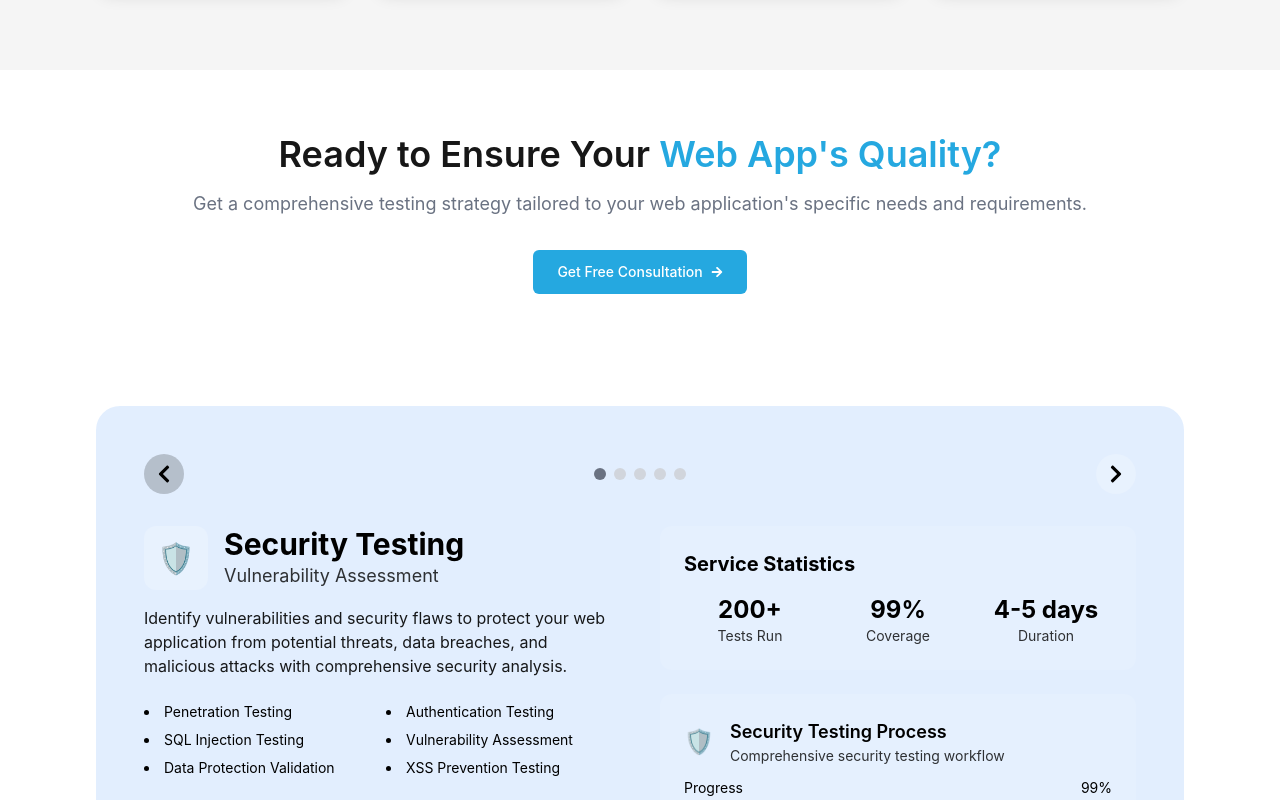
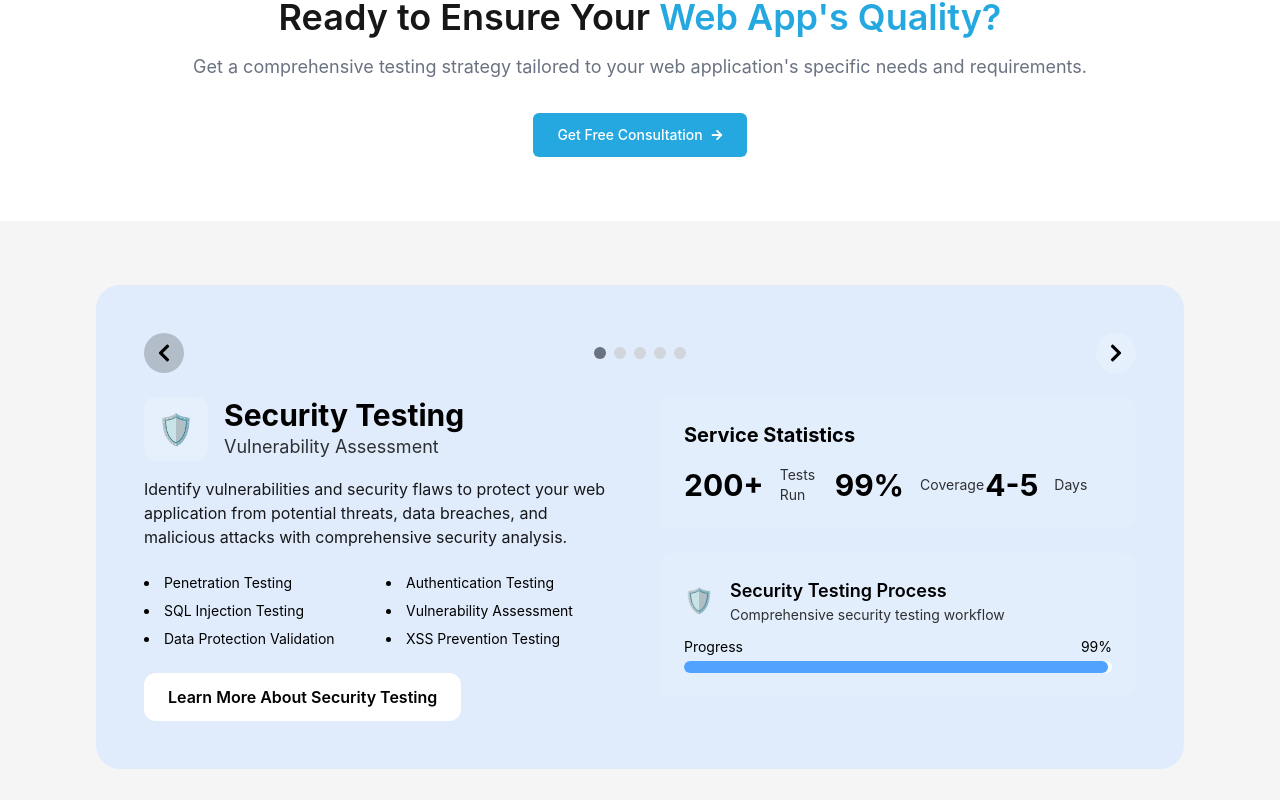
Before and after one commit to prakash47/testrq-3.0, a Next.js app: page /services/web-app-testing in a window 1280 px wide. Shown: the part 1981-2781 px from the top of the page. Built offline with nearby package versions, Linux system fonts and the light colour scheme.

Commit message:
padding fixed for all components

```diff
--- a/src/components/sections/WebappAnyQuestions.tsx
+++ b/src/components/sections/WebappAnyQuestions.tsx
@@ -28,7 +28,7 @@ const ctaSection = {
 
 const WebappProvenTestingProcess = () => {
   return (
-    <section className="py-16 px-8 sm:px-8 md:px-12 lg:px-24 text-center bg-[theme(color.background.gray)]">
+    <section className="py-16 px-8 md:px-12 lg:px-24 text-center bg-[theme(color.background.gray)]">
       <h2 className="text-4xl font-semibold">{renderTitle()}</h2>
       <p className="mt-4 text-gray-500 text-base sm:text-lg">
         {ctaSection.subtitle}
--- a/src/components/sections/WebappCaseStudies.tsx
+++ b/src/components/sections/WebappCaseStudies.tsx
@@ -64,7 +64,7 @@ const caseStudies = [
 
 export default function CaseStudies() {
   return (
-    <section className="bg-white py-20">
+    <section className="bg-white py-16 px-8 md:px-12 lg:px-24">
       {/* Intro Section */}
       <div className="max-w-7xl mx-auto px-6 md:px-12 lg:px-24 text-center mb-16">
         <span className="inline-block bg-blue-100 text-[theme(color.brand.blue)] font-medium text-sm px-4 py-1 rounded-full mb-4">
@@ -76,7 +76,7 @@ export default function CaseStudies() {
             Web App Testing Projects
           </span>
         </h2>
-        <p className="text-base md:text-lg text-gray-600 max-w-2xl mx-auto">
+        <p className="text-base md:text-lg text-gray-600 max-w-3xl mx-auto">
           Discover how our comprehensive web application testing services have
           helped businesses across various industries achieve their quality and
           performance goals.
@@ -84,7 +84,7 @@ export default function CaseStudies() {
       </div>
 
       {/* Case Study Cards */}
-      <div className="grid gap-16 px-6 md:px-12 lg:px-24">
+      <div className="grid gap-16">
         {caseStudies.map((study, idx) => {
           const isReversed = idx % 2 !== 0;
           const layoutClass = isReversed
--- a/src/components/sections/WebappComprehensive.tsx
+++ b/src/components/sections/WebappComprehensive.tsx
@@ -129,7 +129,7 @@ const testingServices: TestingCard[] = [
 
 export default function TestingServicesSection() {
   return (
-    <section className="bg-[theme(color.background.gray)] py-20 px-8 md:px-12 lg:px-24">
+    <section className="bg-[theme(color.background.gray)] py-16 px-8 md:px-12 lg:px-24">
       <div className="max-w-5xl mx-auto text-center mb-12">
         <span className="inline-block bg-blue-100 text-[theme(color.brand.blue)] font-medium text-sm px-4 py-2 rounded-full mb-4">
           Our Web App Testing Services
--- a/src/components/sections/WebappComprehensiveSlider.tsx
+++ b/src/components/sections/WebappComprehensiveSlider.tsx
@@ -36,7 +36,7 @@ const testingServices: FeatureSet[] = [
     stats: [
       { label: "Tests Run", value: "200+" },
       { label: "Coverage", value: "99%" },
-      { label: "Duration", value: "4-5 days" },
+      { label: "Days", value: "4-5" },
     ],
     processLabel: "Security Testing Process",
     processDescription: "Comprehensive security testing workflow",
@@ -62,7 +62,7 @@ const testingServices: FeatureSet[] = [
     stats: [
       { label: "Tests Run", value: "300+" },
       { label: "Coverage", value: "95%" },
-      { label: "Duration", value: "3-4 days" },
+      { label: "Days", value: "3-4" },
     ],
     processLabel: "Performance Testing Process",
     processDescription: "Comprehensive performance testing workflow",
@@ -95,7 +95,7 @@ const testingServices: FeatureSet[] = [
     stats: [
       { label: "Tests Run", value: "150+" },
       { label: "Coverage", value: "92%" },
-      { label: "Duration", value: "2-3 days" },
+      { label: "Days", value: "2-3" },
     ],
     processLabel: "Performance Testing Process",
     processDescription: "Comprehensive performance testing workflow",
@@ -121,7 +121,7 @@ const testingServices: FeatureSet[] = [
     stats: [
       { label: "Tests Run", value: "400+" },
       { label: "Coverage", value: "96%" },
-      { label: "Duration", value: "1-2 days" },
+      { label: "Days", value: "1-2" },
     ],
     processLabel: "Performance Testing Process",
     processDescription: "Comprehensive performance testing workflow",
@@ -147,7 +147,7 @@ const testingServices: FeatureSet[] = [
     stats: [
       { label: "Tests Run", value: "250+" },
       { label: "Coverage", value: "94%" },
-      { label: "Duration", value: "3-4 days" },
+      { label: "Days", value: "3-4" },
     ],
     processLabel: "Performance Testing Process",
     processDescription: "Comprehensive performance testing workflow",
@@ -171,7 +171,7 @@ export default function ComprehensiveTestingSlider() {
   const current = testingServices[index];
 
   return (
-    <div className="relative px-8 md:px-12 lg:px-24 py-12 w-full max-w-7xl mx-auto">
+    <div className="relative px-8 md:px-12 lg:px-24 py-16 w-full mx-auto bg-[theme(color.background.gray)]">
       <div
         className={`rounded-3xl p-8 md:p-12 text-black transition-all duration-300 ${current.bgColor}`}
       >
@@ -204,7 +204,7 @@ export default function ComprehensiveTestingSlider() {
         </div>
 
         {/* Content */}
-        <div className="grid grid-cols-1 md:grid-cols-2 gap-10 mt-8">
+        <div className="grid grid-cols-1 md:grid-cols-2 gap-10 mt-6">
           {/* Left Column */}
           <div>
             <div className="flex items-center gap-4 mb-4">
@@ -234,15 +234,17 @@ export default function ComprehensiveTestingSlider() {
           <div className="space-y-6">
             <div className="rounded-xl p-6 bg-white/10">
               <h4 className="text-xl font-bold mb-4">Service Statistics</h4>
-              <div className="grid grid-cols-3 gap-4 text-center">
+
+              <div className="grid grid-cols-1 sm:grid-cols-2 xl:grid-cols-3 gap-6">
                 {current.stats.map((stat, i) => (
-                  <div key={i}>
-                    <div className="text-2xl font-bold">{stat.value}</div>
+                  <div key={i} className="flex flex-col sm:flex-row sm:items-center sm:gap-4 text-center sm:text-left">
+                    <div className="text-3xl font-bold text-black">{stat.value}</div>
                     <div className="text-sm text-black/80">{stat.label}</div>
                   </div>
                 ))}
               </div>
             </div>
+
 
             {current.processLabel && current.progress && (
               <div className="rounded-xl p-6 bg-white/10">
--- a/src/components/sections/WebappFAQs.tsx
+++ b/src/components/sections/WebappFAQs.tsx
@@ -38,9 +38,9 @@ export default function WebappFAQs() {
   };
 
   return (
-    <section className="bg-[#f9fafb] py-20">
+    <section className="bg-[#f9fafb] py-16 px-8 md:px-12 lg:px-24">
       {/* Header */}
-      <div className="max-w-4xl mx-auto px-8 md:px-12 lg:px-24 text-center mb-14">
+      <div className="max-w-4xl mx-auto text-center mb-14">
         <span className="inline-flex items-center gap-2 px-4 py-1 text-sm font-medium rounded-full bg-blue-100 text-[theme(color.brand.blue)]">
           <span className="w-2 h-2 bg-[theme(color.brand.blue)] rounded-full" />
           Frequently Asked Questions
@@ -58,7 +58,7 @@ export default function WebappFAQs() {
       </div>
 
       {/* FAQ Section */}
-      <div className="max-w-5xl mx-auto px-6 space-y-4">
+      <div className="max-w-5xl mx-auto space-y-4">
         {faqs.map((item, index) => (
           <div
             key={index}
--- a/src/components/sections/WebappProvenTestingProcess.tsx
+++ b/src/components/sections/WebappProvenTestingProcess.tsx
@@ -30,7 +30,7 @@ const ctaSection = {
 
 const WebappProvenTestingProcess = () => {
   return (
-    <section className="py-16 px-8 sm:px-8 md:px-12 lg:px-24 text-center bg-[theme(color.background.gray)]">
+    <section className="py-16 px-8 md:px-12 lg:px-24 text-center bg-[theme(color.background.gray)]">
       <h2 className="text-4xl font-semibold">{renderTitle()}</h2>
       <p className="mt-4 text-gray-500 text-base sm:text-lg">
         {ctaSection.subtitle}
--- a/src/components/sections/WebappROISection.tsx
+++ b/src/components/sections/WebappROISection.tsx
@@ -45,7 +45,7 @@ const roiStats = [
 
 export default function WebappROISection() {
   return (
-    <section className="px-8 md:px-12 lg:px-24 py-20 bg-[theme(color.background.gray)]">
+    <section className="px-8 md:px-12 lg:px-24 py-16 bg-[theme(color.background.gray)]">
       <div className="max-w-7xl mx-auto flex flex-col lg:flex-row gap-12 items-start">
         {/* Left Content */}
         <div className="flex-1">
--- a/src/components/sections/WebappReadyToEnsureQuality.tsx
+++ b/src/components/sections/WebappReadyToEnsureQuality.tsx
@@ -24,7 +24,7 @@ const ctaSection = {
 
 const WebappReadyToEnsureQuality = () => {
   return (
-    <section className="py-16 px-8 sm:px-8 md:px-12 lg:px-24 text-center bg-white">
+    <section className="py-16 px-8 md:px-12 lg:px-24 text-center bg-white">
       <h2 className="text-4xl font-semibold">{renderTitle()}</h2>
       <p className="mt-4 text-gray-500 text-base sm:text-lg">
         {ctaSection.subtitle}
--- a/src/components/sections/WebappTestingHeroSection.tsx
+++ b/src/components/sections/WebappTestingHeroSection.tsx
@@ -17,7 +17,7 @@ const WebappTestingHeroSection: React.FC = () => {
             Web Application Testing Experts
           </span>
 
-          <h1 className="text-3xl sm:text-4xl md:text-6xl font-bold text-gray-900 leading-tight mb-4">
+          <h1 className="text-3xl sm:text-4xl md:text-5xl font-bold text-gray-900 leading-tight mb-4">
             Comprehensive{" "}
             <span className="text-[theme(color.brand.blue)]">
               Web-App Testing&nbsp;
--- a/src/components/sections/WebappWhyChooseTestriq.tsx
+++ b/src/components/sections/WebappWhyChooseTestriq.tsx
@@ -56,7 +56,7 @@ const features = [
 
 export default function WebappWhyChooseTestriq() {
   return (
-    <section className="px-8 md:px-12 lg:px-24 py-20 bg-white relative overflow-hidden">
+    <section className="px-8 md:px-12 lg:px-24 py-16 bg-white relative overflow-hidden">
       <div className="max-w-6xl mx-auto text-center mb-12">
         <div className="inline-block px-4 py-1 text-sm font-medium bg-blue-100 text-[theme(color.brand.blue)] rounded-full mb-3">
           ● Benefits & Results
@@ -73,7 +73,7 @@ export default function WebappWhyChooseTestriq() {
         </p>
       </div>
 
-      <div className="grid grid-cols-1 sm:grid-cols-2 lg:grid-cols-3 gap-6 max-w-6xl mx-auto">
+      <div className="grid grid-cols-1 sm:grid-cols-2 lg:grid-cols-3 gap-6 max-w-7xl mx-auto">
         {features.map(
           ({ title, icon, desc, badge, badgeColor, cardColor }, i) => (
             <div
```
Lines whose indentation alone changed are shown as unchanged.
